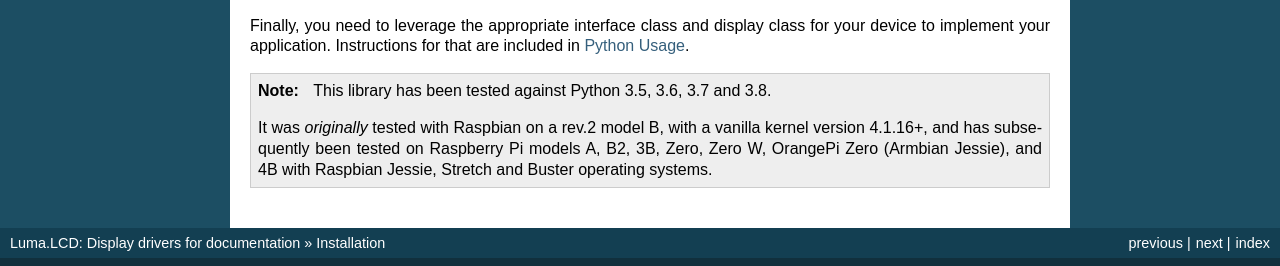
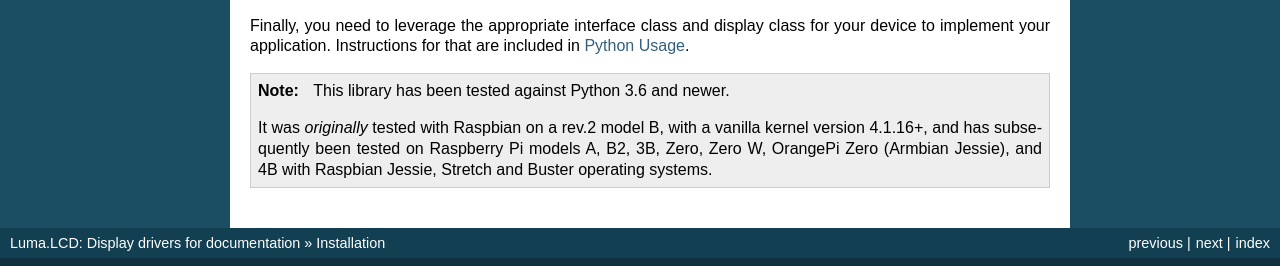
Before and after one commit to rm-hull/luma.lcd, a Sphinx documentation site: the page built from doc/install.rst, in a window 1280 px wide. Shown: the part 272-538 px from the top of the page. Built offline with Sphinx 7.4.7, drawn with Linux system fonts in a browser that asks for light colours; the version number could not be read and is left out.

Commit message:
tests: fix pytest 6.x coverage (#130)
* fix pytest 6.x coverage

* update python reference

Co-authored-by: Richard Hull <rm_hull@yahoo.co.uk>

```diff
--- a/doc/install.rst
+++ b/doc/install.rst
@@ -17,7 +17,7 @@ Finally, you need to leverage the appropriate interface class and display
 class for your device to implement your application.  Instructions for that
 are included in :doc:`python-usage`.
 
-.. note:: This library has been tested against Python 3.5, 3.6, 3.7 and 3.8.
+.. note:: This library has been tested against Python 3.6 and newer.
 
   It was *originally* tested with Raspbian on a rev.2 model B, with a vanilla
   kernel version 4.1.16+, and has subsequently been tested on Raspberry Pi
--- a/setup.py
+++ b/setup.py
@@ -34,7 +34,7 @@ project_url = 'https://github.com/rm-hull/luma.lcd'
 needs_pytest = {'pytest', 'test', 'ptr'}.intersection(sys.argv)
 pytest_runner = ['pytest-runner'] if needs_pytest else []
 test_deps = [
-    'pytest<=4.5',
+    'pytest',
     'pytest-cov',
     'pytest-timeout'
 ]
```
Also changed, not shown: 4 other files.
